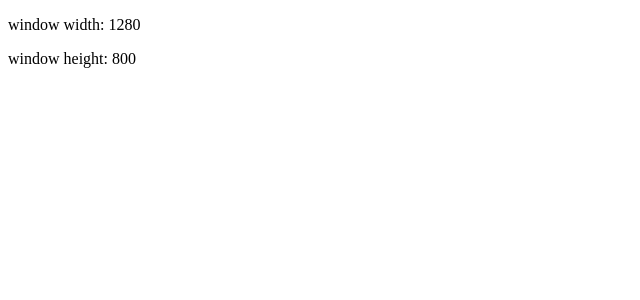
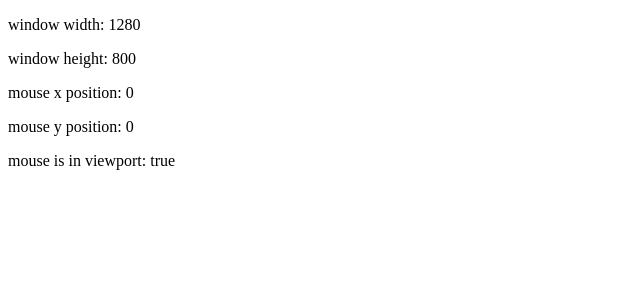
Before and after one commit to faceless-ui/window-info, a React app: page / in a window 1280 px wide. Shown: the top 300 px of the page, without its empty margins (0-640 px from the left). Built offline with nearby package versions, Linux system fonts and the light colour scheme; the HTML template or start-up script is replaced by a standard one.

Commit message:
builds MousePosition and withMousePosition components

```diff
--- a/demo/App.js
+++ b/demo/App.js
@@ -1,11 +1,15 @@
 import React from 'react';
-import { WindowSize } from '../src';
+import { WindowSize, MousePosition } from '../src';
 import SubscribedToWindowSize from './SubscribedToWindowSize';
+import SubscribedToMousePosition from './SubscribedToMousePosition';
 
 const App = () => {
   return (
-    <WindowSize>
-      <SubscribedToWindowSize passedProps="hi" />
+    <WindowSize throttle={500}>
+      <MousePosition throttle={500}>
+        <SubscribedToWindowSize passedProps="hi" />
+        <SubscribedToMousePosition passedProps="hi" />
+      </MousePosition>
     </WindowSize>
   );
 };
--- /dev/null
+++ b/demo/SubscribedToMousePosition.js
@@ -0,0 +1,35 @@
+import React from 'react';
+import PropTypes from 'prop-types';
+import { withMousePosition } from '../src';
+
+const SubscribedToMousePosition = (props) => {
+  const { mouseIsInViewport, mousePos: { x, y } } = props;
+
+  return (
+    <div>
+      <p>
+        {`mouse x position: ${x}`}
+      </p>
+      <p>
+        {`mouse y position: ${y}`}
+      </p>
+      <p>
+        {`mouse is in viewport: ${mouseIsInViewport}`}
+      </p>
+    </div>
+  );
+};
+
+SubscribedToMousePosition.defaultProps = {
+
+};
+
+SubscribedToMousePosition.propTypes = {
+  mousePos: PropTypes.shape({
+    x: PropTypes.number,
+    y: PropTypes.number,
+  }).isRequired,
+  mouseIsInViewport: PropTypes.bool.isRequired,
+};
+
+export default withMousePosition(SubscribedToMousePosition);
--- a/demo/index.js
+++ b/demo/index.js
@@ -1,5 +1,5 @@
 import React from 'react';
 import { render } from 'react-dom';
-import App from './app.js';
+import App from './App';
 
 render(<App />, document.getElementById('root'));
--- a/package.json
+++ b/package.json
@@ -12,7 +12,8 @@
   "dependencies": {
     "lodash": "^4.17.15",
     "prop-types": "^15.7.2",
-    "react": "^16.10.1"
+    "react": "^16.10.1",
+    "react-dom": "npm:@hot-loader/react-dom"
   },
   "devDependencies": {
     "@babel/core": "^7.6.2",
@@ -27,7 +28,6 @@
     "eslint-plugin-jsx-a11y": "^6.2.1",
     "eslint-plugin-react": "^7.12.4",
     "html-webpack-plugin": "^3.2.0",
-    "react-dom": "npm:@hot-loader/react-dom",
     "react-hot-loader": "^4.12.14",
     "webpack": "^4.41.0",
     "webpack-cli": "^3.3.9",
--- /dev/null
+++ b/src/MousePosition/context.js
@@ -0,0 +1,5 @@
+import React from 'react';
+
+const MousePositionContext = React.createContext({});
+
+export default MousePositionContext;
--- /dev/null
+++ b/src/MousePosition/index.js
@@ -0,0 +1,73 @@
+import React, { Component } from 'react';
+import PropTypes from 'prop-types';
+import { throttle as lodashThrottle } from 'lodash';
+import MousePositionContext from './context';
+
+class MousePosition extends Component {
+  constructor(props) {
+    super(props);
+    const { throttle } = props;
+
+    this.state = {
+      mouseIsInViewport: false,
+      mousePos: {
+        x: 0,
+        y: 0,
+      },
+    };
+
+    this.onMoveWithThrottle = lodashThrottle((e) => {
+      this.onMove(e);
+    }, throttle);
+  }
+
+  componentDidMount() {
+    document.addEventListener('mousemove', this.onMoveWithThrottle);
+    document.addEventListener('mouseenter', this.onEnter);
+    document.addEventListener('mouseleave', this.onLeave);
+  }
+
+  componentWillUnmount() {
+    document.removeEventListener('mousemove', this.onMoveWithThrottle);
+    document.removeEventListener('mouseenter', this.onEnter);
+    document.removeEventListener('mouseleave', this.onLeave);
+  }
+
+  onEnter = () => {
+    this.setState({ mouseIsInViewport: true });
+  }
+
+  onLeave = () => {
+    this.setState({ mouseIsInViewport: false });
+  }
+
+  onMove = (e) => {
+    this.setState({
+      mousePos: {
+        x: e.clientX,
+        y: e.clientY,
+      },
+    });
+  }
+
+  render() {
+    const { children } = this.props;
+
+    return (
+      <MousePositionContext.Provider value={{ ...this.state }}>
+        {children}
+      </MousePositionContext.Provider>
+    );
+  }
+}
+
+MousePosition.defaultProps = {
+  throttle: 400,
+};
+
+MousePosition.propTypes = {
+  children: PropTypes.node.isRequired,
+  throttle: PropTypes.number,
+};
+
+export default MousePosition;
--- /dev/null
+++ b/src/MousePosition/withMousePosition.js
@@ -0,0 +1,24 @@
+import React from 'react';
+import MousePositionContext from './context';
+
+const withMousePosition = (PassedComponent) => {
+  const MousePositionWrap = (props) => {
+    return (
+      <MousePositionContext.Consumer>
+        {(context) => {
+          return (
+            <PassedComponent
+              {...{
+                ...props,
+                ...context,
+              }}
+            />
+          );
+        }}
+      </MousePositionContext.Consumer>
+    );
+  };
+  return MousePositionWrap;
+};
+
+export default withMousePosition;
--- a/src/WindowSize/index.js
+++ b/src/WindowSize/index.js
@@ -25,7 +25,7 @@ class WindowSize extends Component {
   }
 
   componentWillUnmount() {
-    window.addEventListener('resize', this.updateSizesWithThrottle);
+    window.removeEventListener('resize', this.updateSizesWithThrottle);
     window.removeEventListener('orientationchange', this.updateSizesWithTimeout);
   }
 
--- a/src/WindowSize/withWindowSize.js
+++ b/src/WindowSize/withWindowSize.js
@@ -5,12 +5,12 @@ const withWindowSize = (PassedComponent) => {
   const WindowSizeWrap = (props) => {
     return (
       <WindowSizeContext.Consumer>
-        {(windowSizeContext) => {
+        {(context) => {
           return (
             <PassedComponent
               {...{
                 ...props,
-                ...windowSizeContext,
+                ...context,
               }}
             />
           );
--- a/src/index.js
+++ b/src/index.js
@@ -1,2 +1,4 @@
 export { default as WindowSize } from './WindowSize';
 export { default as withWindowSize } from './WindowSize/withWindowSize';
+export { default as MousePosition } from './MousePosition';
+export { default as withMousePosition } from './MousePosition/withMousePosition';
```
Also changed, not shown: src/MousePosition/README.md (added), 2 other files (tests, documents, lock files or other folders).
